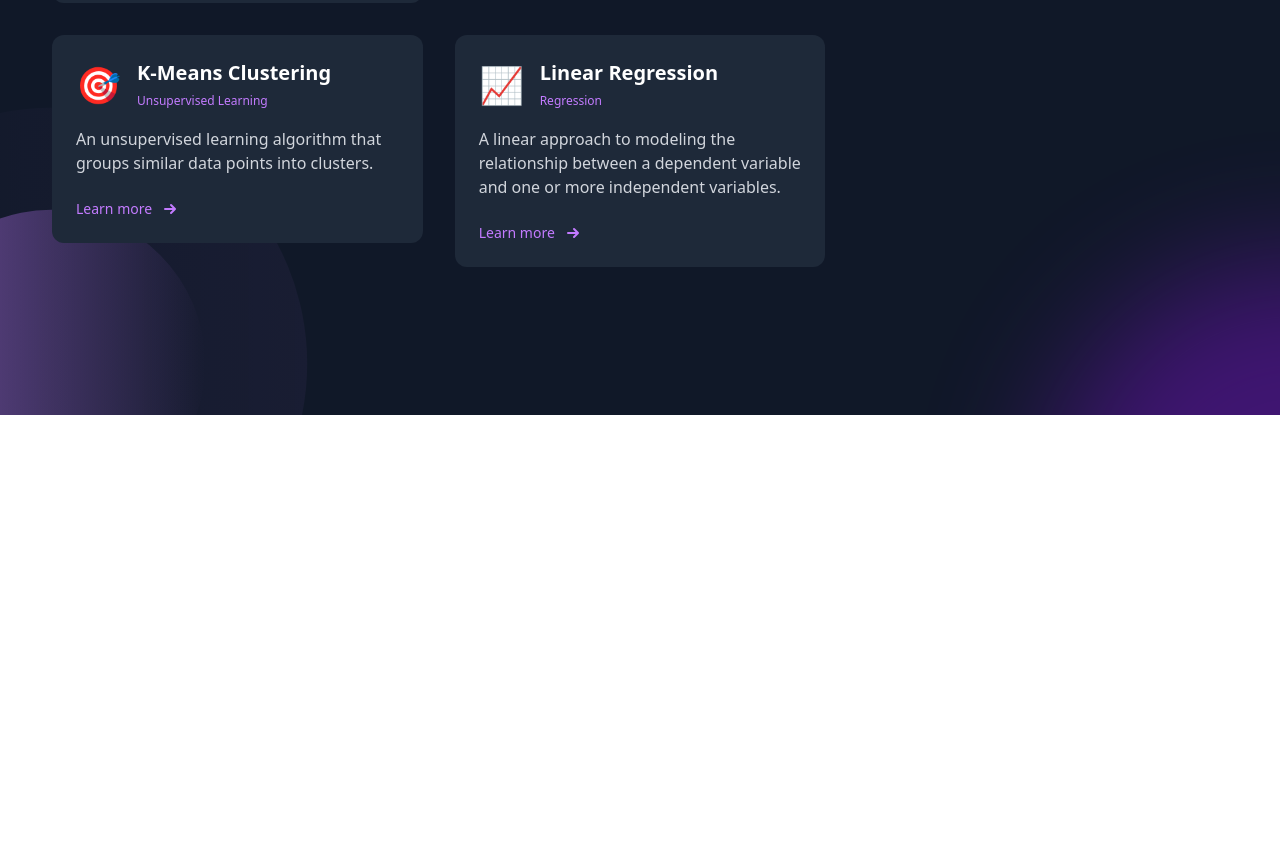
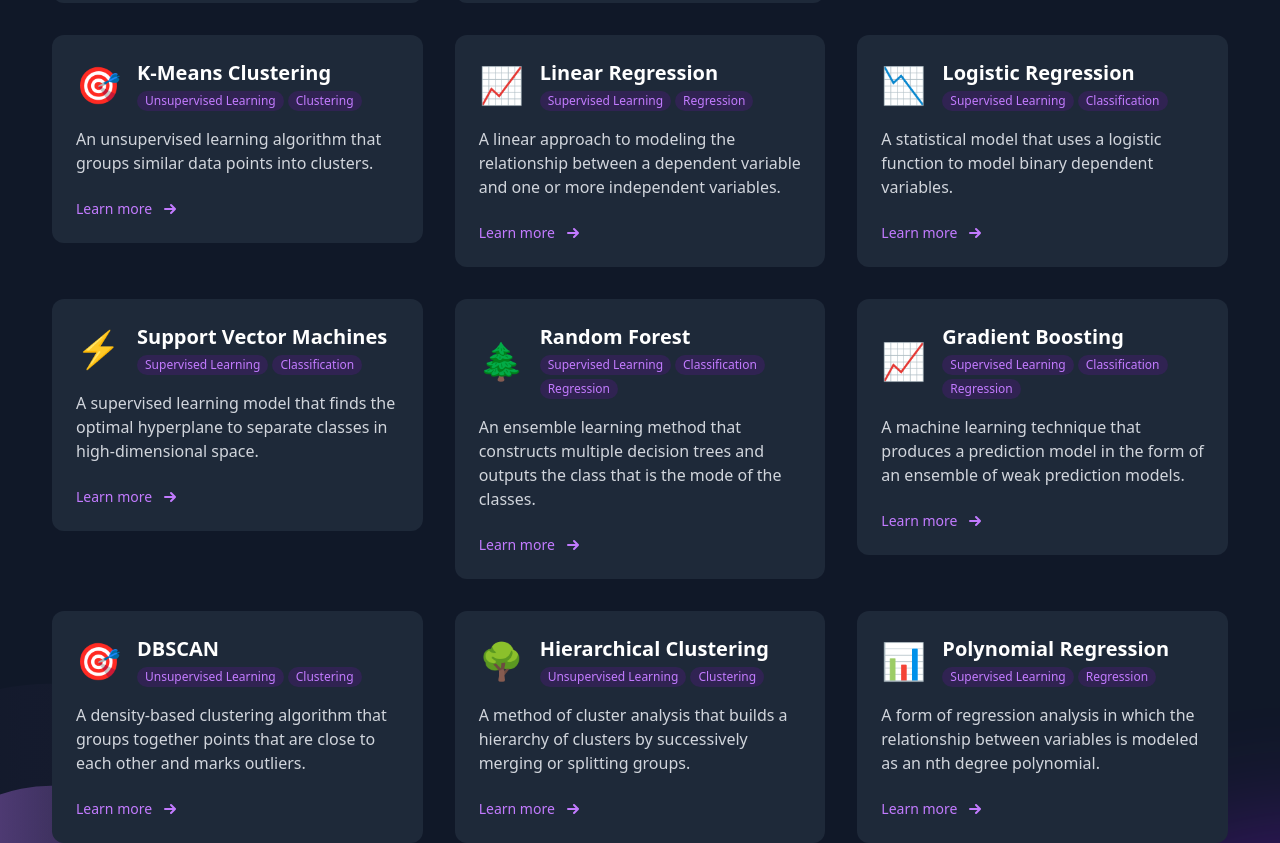
Before and after one commit to idanidan29/Machine_Learning_Visualizer, a Next.js app in the folder client/: page / in a window 1280 px wide. Shown: the part 1223-2066 px from the top of the page. Before the commit the page ends 1638 px from the top, so only its background shows below. Built offline with nearby package versions, Linux system fonts and the light colour scheme.

Commit message:
make filter support more categories

```diff
--- a/client/src/app/components/AlgorithmFilter.tsx
+++ b/client/src/app/components/AlgorithmFilter.tsx
@@ -23,6 +23,16 @@ const categories = [
     id: 'regression',
     name: 'Regression',
     description: 'Algorithms for predicting continuous values'
+  },
+  {
+    id: 'classification',
+    name: 'Classification',
+    description: 'Algorithms for predicting discrete categories'
+  },
+  {
+    id: 'clustering',
+    name: 'Clustering',
+    description: 'Algorithms for grouping similar data points'
   }
 ]
 
@@ -32,35 +42,84 @@ const algorithms = [
     description: 'A simple, instance-based learning algorithm that stores all available cases and classifies new cases based on a similarity measure.',
     path: '/algorithms/knn',
     icon: '🔍',
-    category: 'supervised'
+    categories: ['supervised', 'classification']
   },
   {
     name: 'Decision Trees',
     description: 'A tree-like model of decisions and their possible consequences, including chance event outcomes.',
     path: '/algorithms/decision-trees',
     icon: '🌳',
-    category: 'supervised'
+    categories: ['supervised', 'classification', 'regression']
   },
   {
     name: 'Naive Bayes',
     description: 'A probabilistic classifier based on Bayes theorem that assumes independence between features.',
     path: '/algorithms/naive-bayes',
     icon: '📊',
-    category: 'supervised'
+    categories: ['supervised', 'classification']
   },
   {
     name: 'K-Means Clustering',
     description: 'An unsupervised learning algorithm that groups similar data points into clusters.',
     path: '/kmeans',
     icon: '🎯',
-    category: 'unsupervised'
+    categories: ['unsupervised', 'clustering']
   },
   {
     name: 'Linear Regression',
     description: 'A linear approach to modeling the relationship between a dependent variable and one or more independent variables.',
     path: '/algorithms/linear-regression',
     icon: '📈',
-    category: 'regression'
+    categories: ['supervised', 'regression']
+  },
+  {
+    name: 'Logistic Regression',
+    description: 'A statistical model that uses a logistic function to model binary dependent variables.',
+    path: '/algorithms/logistic-regression',
+    icon: '📉',
+    categories: ['supervised', 'classification']
+  },
+  {
+    name: 'Support Vector Machines',
+    description: 'A supervised learning model that finds the optimal hyperplane to separate classes in high-dimensional space.',
+    path: '/algorithms/svm',
+    icon: '⚡',
+    categories: ['supervised', 'classification']
+  },
+  {
+    name: 'Random Forest',
+    description: 'An ensemble learning method that constructs multiple decision trees and outputs the class that is the mode of the classes.',
+    path: '/algorithms/random-forest',
+    icon: '🌲',
+    categories: ['supervised', 'classification', 'regression']
+  },
+  {
+    name: 'Gradient Boosting',
+    description: 'A machine learning technique that produces a prediction model in the form of an ensemble of weak prediction models.',
+    path: '/algorithms/gradient-boosting',
+    icon: '📈',
+    categories: ['supervised', 'classification', 'regression']
+  },
+  {
+    name: 'DBSCAN',
+    description: 'A density-based clustering algorithm that groups together points that are close to each other and marks outliers.',
+    path: '/algorithms/dbscan',
+    icon: '🎯',
+    categories: ['unsupervised', 'clustering']
+  },
+  {
+    name: 'Hierarchical Clustering',
+    description: 'A method of cluster analysis that builds a hierarchy of clusters by successively merging or splitting groups.',
+    path: '/algorithms/hierarchical-clustering',
+    icon: '🌳',
+    categories: ['unsupervised', 'clustering']
+  },
+  {
+    name: 'Polynomial Regression',
+    description: 'A form of regression analysis in which the relationship between variables is modeled as an nth degree polynomial.',
+    path: '/algorithms/polynomial-regression',
+    icon: '📊',
+    categories: ['supervised', 'regression']
   }
 ]
 
@@ -69,7 +128,7 @@ export default function AlgorithmFilter() {
   const [searchQuery, setSearchQuery] = useState('')
 
   const filteredAlgorithms = algorithms.filter(algorithm => {
-    const matchesCategory = selectedCategory === 'all' || algorithm.category === selectedCategory
+    const matchesCategory = selectedCategory === 'all' || algorithm.categories.includes(selectedCategory)
     const matchesSearch = searchQuery === '' ||
       algorithm.name.toLowerCase().includes(searchQuery.toLowerCase()) ||
       algorithm.description.toLowerCase().includes(searchQuery.toLowerCase())
@@ -196,9 +255,13 @@ export default function AlgorithmFilter() {
                       <h3 className="text-xl font-semibold text-white group-hover:text-purple-400">
                         {algorithm.name}
                       </h3>
-                      <span className="text-xs text-purple-400">
-                        {categories.find(cat => cat.id === algorithm.category)?.name}
-                      </span>
+                      <div className="flex flex-wrap gap-1 mt-1">
+                        {algorithm.categories.map(category => (
+                          <span key={category} className="text-xs text-purple-400 bg-purple-900/30 px-2 py-0.5 rounded-full">
+                            {categories.find(cat => cat.id === category)?.name}
+                          </span>
+                        ))}
+                      </div>
                     </div>
                   </div>
                   <p className="mt-4 text-gray-300">
```
